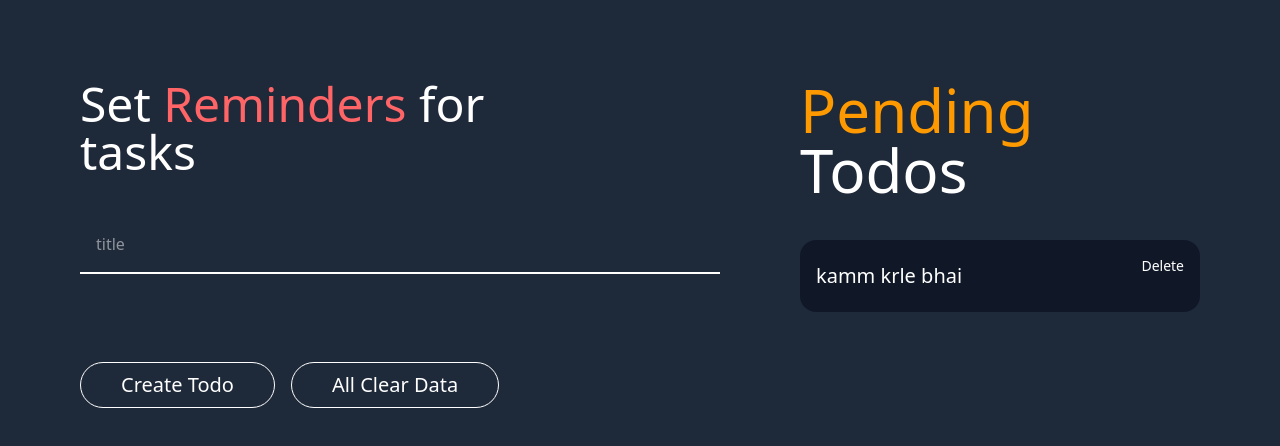
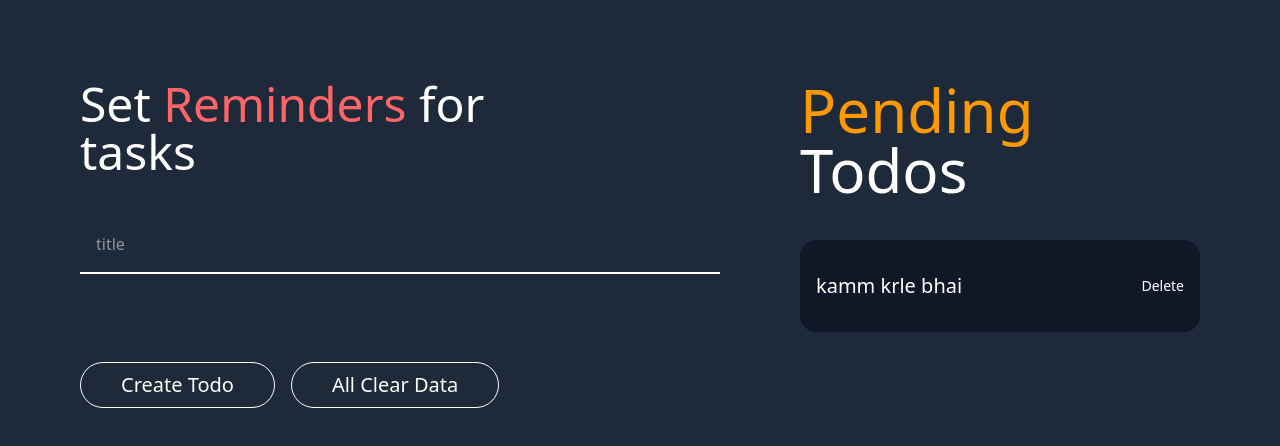
Before and after one commit to hitarthsh/Mini-System-for-user, a React (Vite) app: page / in a window 1280 px wide. Shown: the top 446 px of the page. Built offline with nearby package versions, Linux system fonts and the light colour scheme.

Commit message:
feat: refactor components to use context for todos management and remove local state

```diff
--- a/src/App.jsx
+++ b/src/App.jsx
@@ -1,16 +1,11 @@
-import { useState } from "react";
 import Create from "./components/Create";
 import Read from "./components/Read";
 
 const App = () => {
-  const [todos, settodos] = useState([
-    { id: 1, title: "kamm krle bhai", isCompleted: false },
-  ]);
-
   return (
     <div className="text-white flex w-screen h-screen bg-gray-800 p-10">
-      <Create todos={todos} settodos={settodos} />
-      <Read todos={todos} settodos={settodos} />
+      <Create />
+      <Read />
     </div>
   );
 };
--- a/src/components/Create.jsx
+++ b/src/components/Create.jsx
@@ -1,10 +1,11 @@
 import { nanoid } from "nanoid";
+import { useContext } from "react";
 import { useForm } from "react-hook-form";
 import { toast } from "react-toastify";
+import { todocontext } from "./Wrapper";
 
-const Create = (props) => {
-  const todos = props.todos;
-  const settodos = props.settodos;
+const Create = () => {
+  const [todos, settodos] = useContext(todocontext);
 
   const {
     register,
--- a/src/components/Read.jsx
+++ b/src/components/Read.jsx
@@ -1,9 +1,9 @@
+import { useContext } from "react";
 import { toast } from "react-toastify";
+import { todocontext } from "./Wrapper";
 
-const Read = (props) => {
-  const todos = props.todos;
-  const todo = props.todo;
-  const settodos = props.settodos;
+const Read = () => {
+  const [todos, settodos] = useContext(todocontext);
 
   const DeleteHandler = (id) => {
     const filtertodo = todos.filter((todos) => todos.id != id);
@@ -19,7 +19,7 @@ const Read = (props) => {
       >
         <span className="text-xl  ">{todo.title}</span>
         <button
-          className="mb-5 text-sm  "
+          className="mb-5 mt-5 text-sm  "
           onClick={() => DeleteHandler(todo.id)}
         >
           Delete
--- /dev/null
+++ b/src/components/Wrapper.jsx
@@ -0,0 +1,17 @@
+import { createContext, useState } from "react";
+
+export const todocontext = createContext(null);
+
+const Wrapper = (props) => {
+  const [todos, settodos] = useState([
+    { id: 1, title: "kamm krle bhai", isCompleted: false },
+  ]);
+
+  return (
+    <todocontext.Provider value={[todos, settodos]}>
+      {props.children}
+    </todocontext.Provider>
+  );
+};
+
+export default Wrapper;
--- a/src/main.jsx
+++ b/src/main.jsx
@@ -3,11 +3,16 @@ import { createRoot } from "react-dom/client";
 import App from "./App.jsx";
 import "./index.css";
 import { ToastContainer } from "react-toastify";
+import Wrapper from "./components/Wrapper.jsx";
 
 // Render the root component inside the React StrictMode wrapper
 createRoot(document.getElementById("root")).render(
-  <>
+  <Wrapper>
     <App />
     <ToastContainer position="top-center" />
-  </>
+  </Wrapper>
 );
+
+{
+  /* /*  */
+}
```
